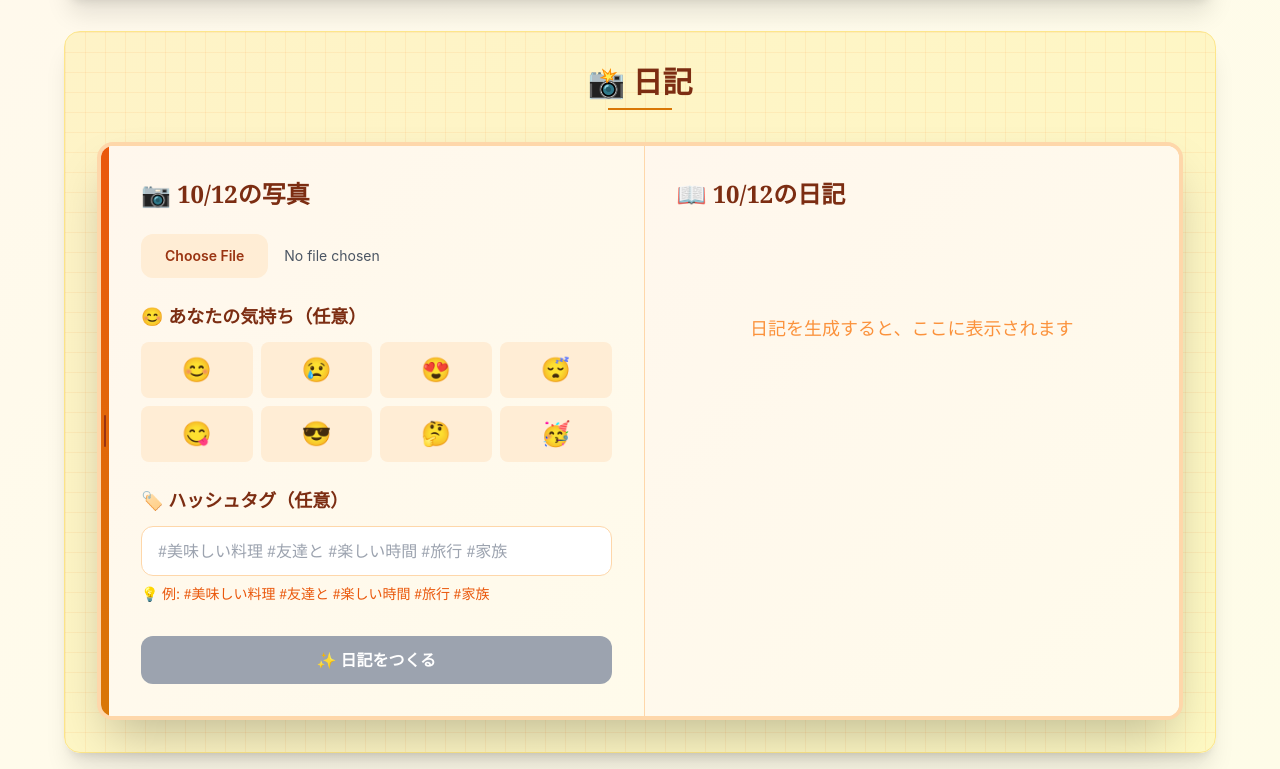
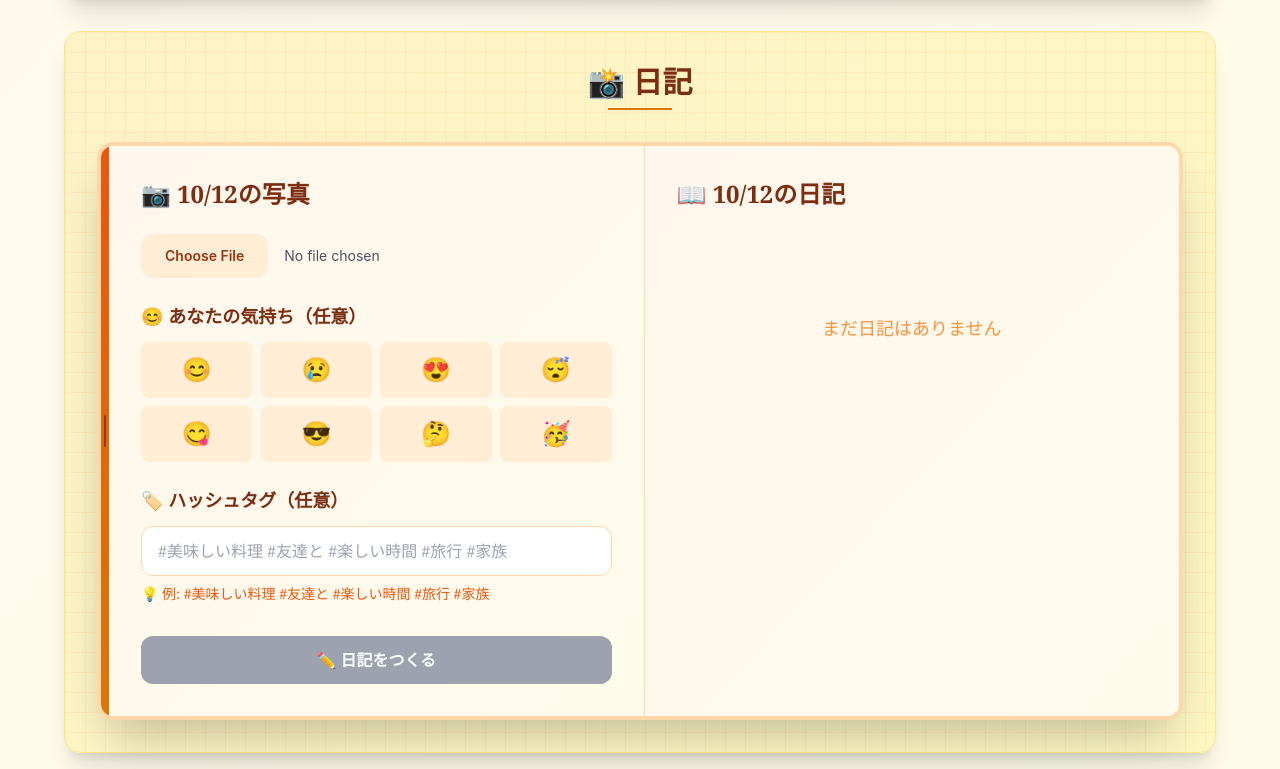
Before and after one commit to jphacks/hs_2501, a React (Vite) app in the folder cursor_pre/frontend/: page / in a window 1280 px wide. Shown: the part 703-1472 px from the top of the page. Built offline with nearby package versions, Linux system fonts and the light colour scheme.

Commit message:
文字変更２

```diff
--- a/cursor_pre/frontend/src/App.tsx
+++ b/cursor_pre/frontend/src/App.tsx
@@ -359,7 +359,7 @@
                           }
                         transition-all duration-300 transform hover:scale-105`}
                       >
-                        {loading ? '生成中...' : (diary ? '🔄 再生成' : '✨ 日記をつくる')}
+                        {loading ? '生成中...' : (diary ? '🔄 再生成' : '✏️ 日記をつくる')}
                       </button>
                     </div>
                   </div>
@@ -419,7 +419,7 @@
 
                   {!diary && !loading && !error && (
                     <div className="text-center py-20 text-orange-400">
-                      <p className="text-lg font-serif">日記を生成すると、ここに表示されます</p>
+                      <p className="text-lg font-serif">まだ日記はありません</p>
                     </div>
                   )}
                 </div>
```
